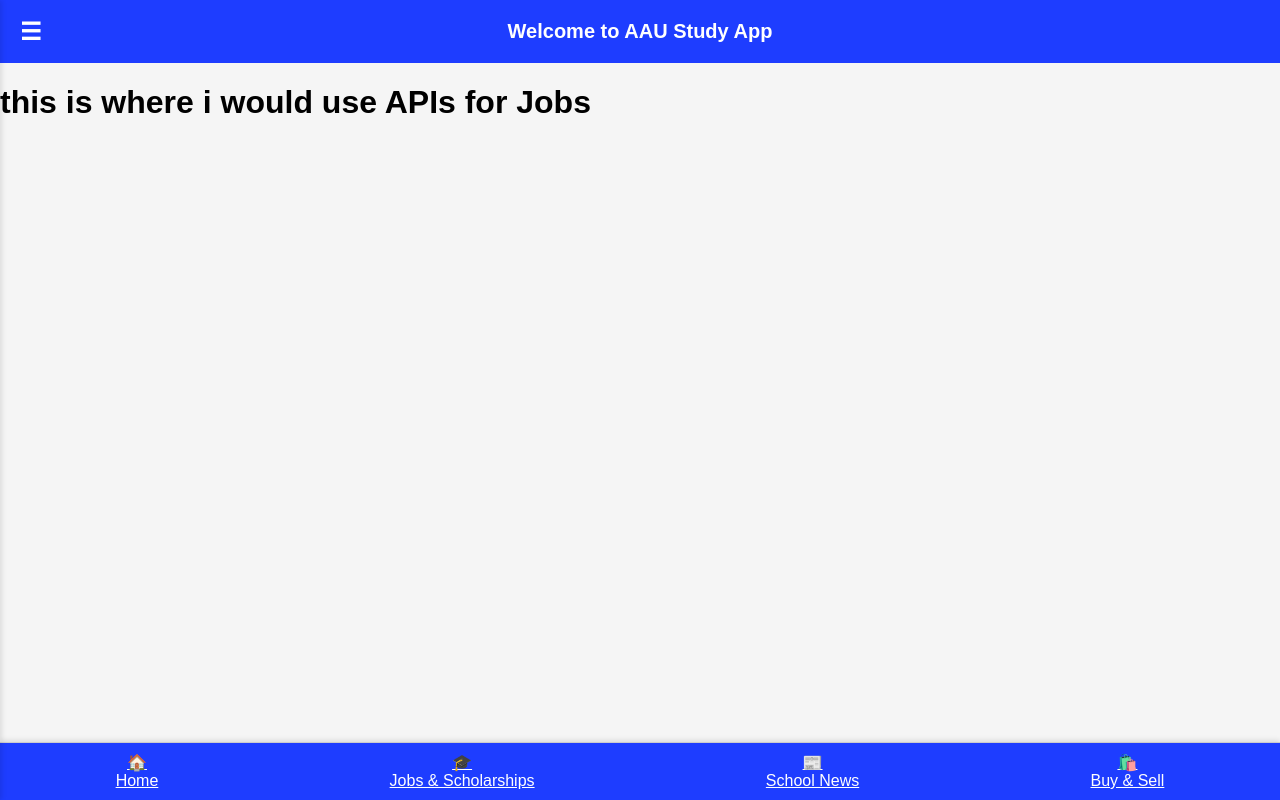
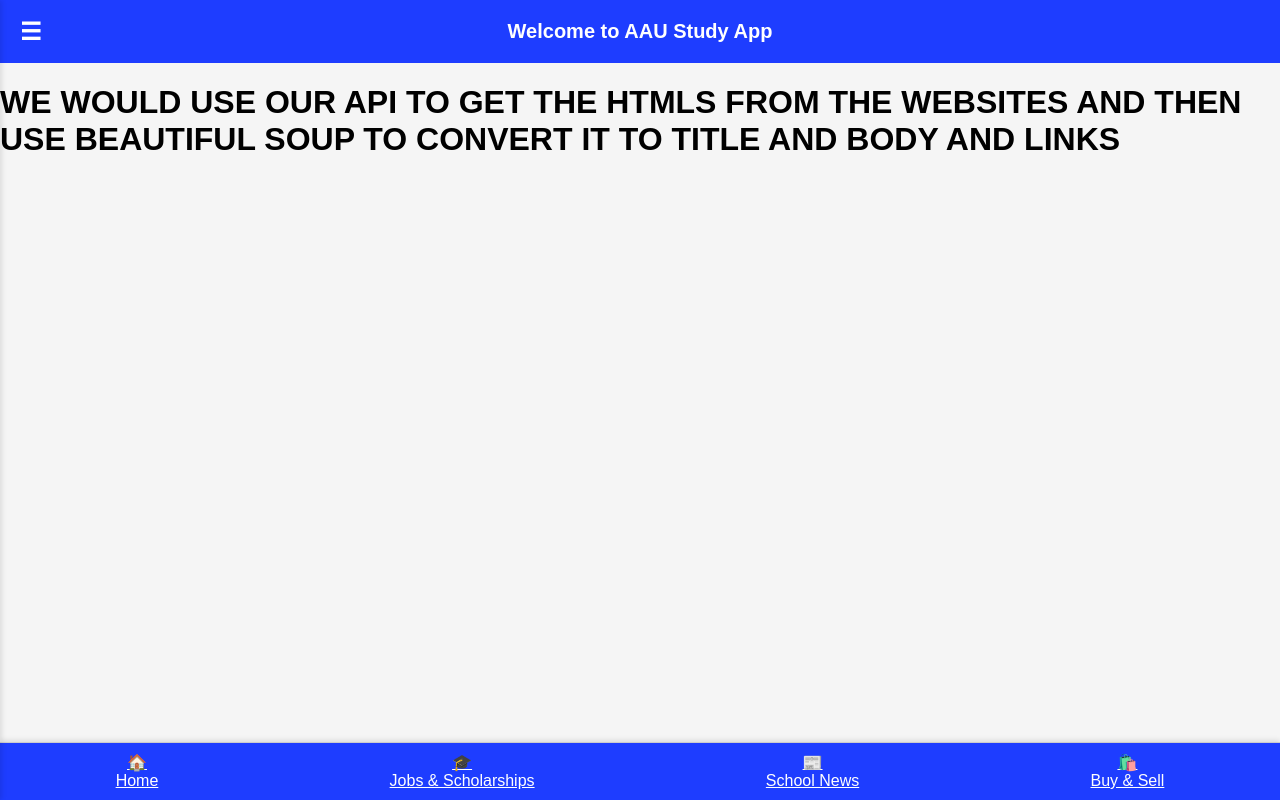
Before and after one commit to unityaaron/MyAauApp, a React (Vite) app: page /jobs in a window 1280 px wide. Built offline with nearby package versions, Linux system fonts and the light colour scheme.

Commit message:
i set the pages down that i am gonna be getting posts for scholarships, jobs, news

```diff
--- a/src/pages/JobsPage.jsx
+++ b/src/pages/JobsPage.jsx
@@ -1,3 +1,3 @@
 const JobsPage = () => {
-    return <h1>this is where i would use APIs for Jobs</h1>}
+    return <h1>WE WOULD USE OUR API TO GET THE HTMLS FROM THE WEBSITES AND THEN USE BEAUTIFUL SOUP TO CONVERT IT TO TITLE AND BODY AND LINKS</h1>}
 export default JobsPage;
--- a/src/pages/NewsPage.jsx
+++ b/src/pages/NewsPage.jsx
@@ -1,6 +1,6 @@
 // src/pages/News.jsx
 const News = () => {
-  return <h1>School News</h1>;
+  return <h1>WE WOULD USE OUR API TO GET THE HTMLS FROM THE WEBSITES AND THEN USE BEAUTIFUL SOUP TO CONVERT IT TO TITLE AND BODY AND LINKS</h1>;
 };
 
 export default News;
--- a/src/pages/ScholarshipsPage.jsx
+++ b/src/pages/ScholarshipsPage.jsx
@@ -1,3 +1,3 @@
 const ScholarshipsPage = () => {
-    return <h1>this is where i would use APIs for scholarships</h1>}
+    return <h1>WE WOULD USE OUR API TO GET THE HTMLS FROM THE WEBSITES AND THEN USE BEAUTIFUL SOUP TO CONVERT IT TO TITLE AND BODY AND LINKSL</h1>}
 export default ScholarshipsPage;
--- a/src/pages/SettingsPage.jsx
+++ b/src/pages/SettingsPage.jsx
@@ -51,6 +51,7 @@
 
   return (
     <div className="content">
+      <h1>WE WOULD CHANGE THIS PAGE LATER BY USING BACKEND NOTIFICATIONS</h1>
       <h2>Settings</h2>
 
       {/* Reminders Toggle with Checkbox */}
```
